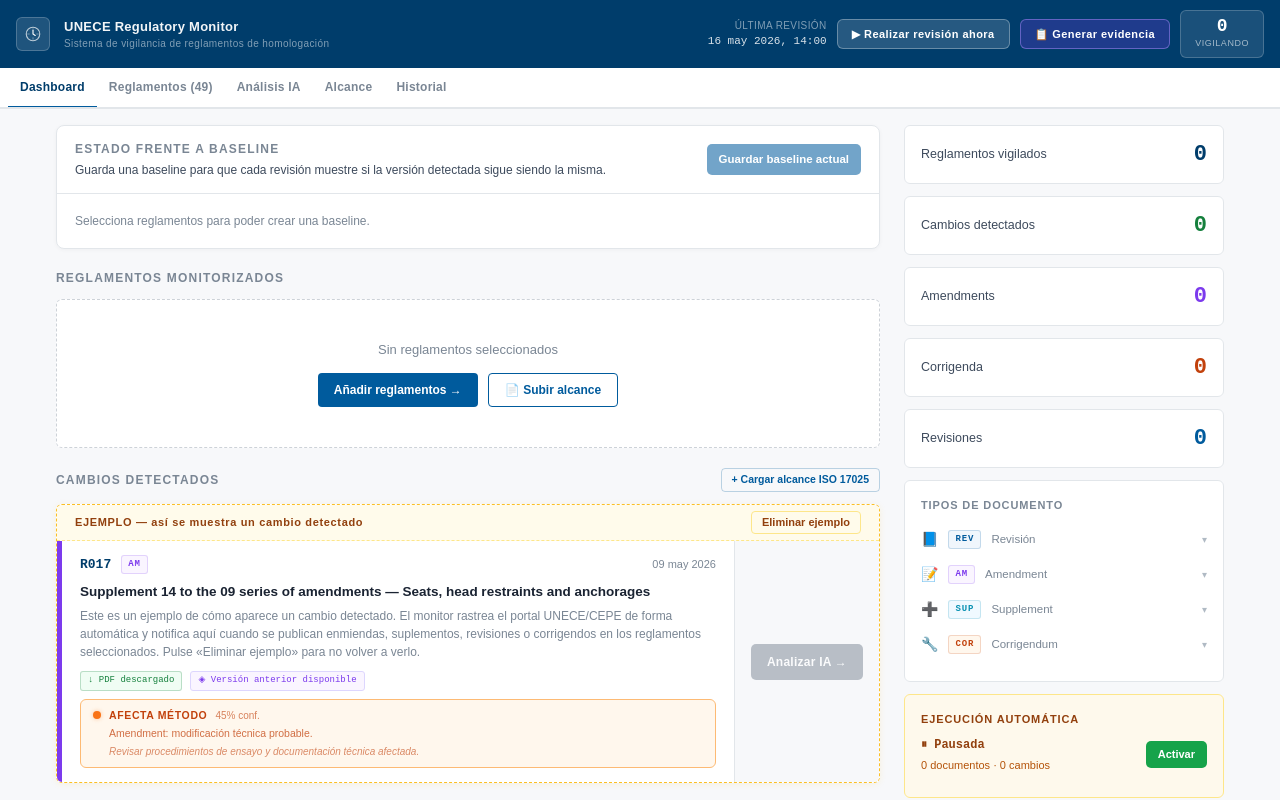
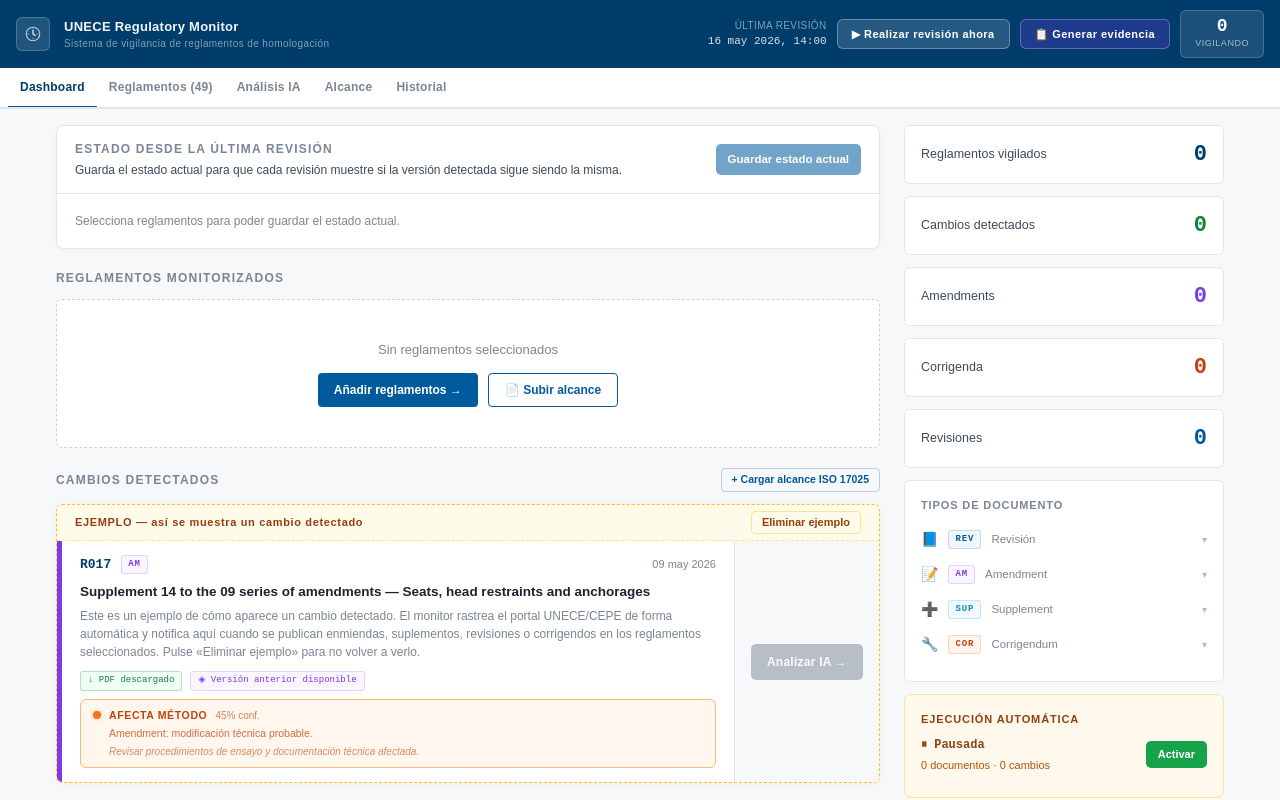
Before and after one commit to kamizuke/unece-monitor, a Next.js app: page / in a window 1280 px wide. Shown: the top 800 px of the page. Built offline with nearby package versions, Linux system fonts and the light colour scheme.

Commit message:
Replace baseline wording in UI

```diff
--- a/app/UneceApp.tsx
+++ b/app/UneceApp.tsx
@@ -956,7 +956,7 @@
             </button>
             {!baselineSet && !lastCheck && !triggering && (
               <div style={{ fontSize:9.5, color:"rgba(255,255,255,.55)", textAlign:"center" as const, maxWidth:140, lineHeight:1.4 }}>
-                Primera ejecución: establece la línea base
+                Primera ejecución: guarda el estado inicial
               </div>
             )}
             {triggerMsg && (
@@ -1048,37 +1048,37 @@
           <div className="dashboard-grid" style={{ display:"grid", gridTemplateColumns:"1fr 320px", gap:24, alignItems:"start" }}>
             <div style={{ display:"flex", flexDirection:"column", gap:20 }}>
 
-              {/* Baseline established banner */}
+              {/* Review state established banner */}
               {showBaselineBanner && (
                 <div style={{ background:"#f0fdf4", border:"1.5px solid #86efac", borderRadius:8, padding:"14px 18px", display:"flex", gap:14, alignItems:"flex-start", animation:"fadeUp .3s ease" }}>
                   <span style={{ fontSize:22, lineHeight:1 }}>📍</span>
                   <div style={{ flex:1 }}>
-                    <div style={{ fontWeight:700, fontSize:13, color:"#166534", marginBottom:3 }}>Línea base establecida</div>
+                    <div style={{ fontWeight:700, fontSize:13, color:"#166534", marginBottom:3 }}>Estado desde la última revisión guardado</div>
                     <div style={{ fontSize:12, color:"#15803d", lineHeight:1.5 }}>
-                      Esta primera revisión captura el estado actual de los reglamentos seleccionados. No se esperan cambios detectados todavía — a partir de ahora el monitor comparará cada nueva revisión con esta foto inicial y alertará cuando aparezcan modificaciones.
+                      Esta primera revisión captura el estado actual de los reglamentos seleccionados. No se esperan cambios detectados todavía — a partir de ahora el monitor comparará cada nueva revisión con el estado desde la última revisión y alertará cuando aparezcan modificaciones.
                     </div>
                   </div>
                   <button onClick={() => setShowBaselineBanner(false)} style={{ background:"none", border:"none", cursor:"pointer", color:"#16a34a", fontSize:16, lineHeight:1, padding:0, flexShrink:0 }} title="Cerrar">✕</button>
                 </div>
               )}
 
-              {/* Baseline vs current version */}
+              {/* Saved review state vs current version */}
               <section style={{ background:"white", border:`1px solid ${baselineChangedCount > 0 ? "#fdba74" : T.border}`, borderRadius:8, overflow:"hidden", boxShadow:"0 1px 4px rgba(0,0,0,.04)" }}>
                 <div style={{ padding:"14px 18px", borderBottom:`1px solid ${T.border}`, display:"flex", justifyContent:"space-between", gap:12, alignItems:"center", flexWrap:"wrap" as const }}>
                   <div>
                     <h2 style={{ fontFamily:T.sans, fontSize:12, fontWeight:700, color:T.muted, letterSpacing:"0.1em", textTransform:"uppercase" as const, margin:"0 0 4px" }}>
-                      Estado frente a baseline
+                      Estado desde la última revisión
                     </h2>
                     <div style={{ fontSize:12, color:T.body, lineHeight:1.45 }}>
                       {baselineSnapshot
-                        ? <>Baseline guardada el {new Date(baselineSnapshot.createdAt).toLocaleString("es-ES", { day:"2-digit", month:"short", year:"numeric", hour:"2-digit", minute:"2-digit", timeZone:"Europe/Madrid" })}. Cada revisión compara la versión actual contra esta foto.</>
-                        : "Guarda una baseline para que cada revisión muestre si la versión detectada sigue siendo la misma."}
+                        ? <>Estado guardado el {new Date(baselineSnapshot.createdAt).toLocaleString("es-ES", { day:"2-digit", month:"short", year:"numeric", hour:"2-digit", minute:"2-digit", timeZone:"Europe/Madrid" })}. Cada revisión compara la versión actual contra ese estado.</>
+                        : "Guarda el estado actual para que cada revisión muestre si la versión detectada sigue siendo la misma."}
                     </div>
                   </div>
                   <div style={{ display:"flex", gap:8, alignItems:"center", flexWrap:"wrap" as const }}>
                     {baselineSnapshot && (
                       <span style={{ fontFamily:T.mono, fontSize:11, fontWeight:700, color:baselineChangedCount > 0 ? "#c2410c" : T.ok, background:baselineChangedCount > 0 ? "#fff7ed" : T.okBg, border:`1px solid ${baselineChangedCount > 0 ? "#fdba74" : "#bbf7d0"}`, borderRadius:4, padding:"5px 9px" }}>
-                        {baselineChangedCount > 0 ? `${baselineChangedCount} con nueva versión` : "Todo igual que baseline"}
+                        {baselineChangedCount > 0 ? `${baselineChangedCount} con nueva versión` : "Todo igual que la última revisión"}
                       </span>
                     )}
                     <button
@@ -1086,19 +1086,19 @@
                       disabled={monitored.size === 0}
                       style={{ background:T.blue, color:"white", border:"none", borderRadius:5, padding:"7px 12px", fontSize:11.5, fontWeight:700, cursor:monitored.size === 0 ? "not-allowed" : "pointer", opacity:monitored.size === 0 ? .55 : 1, fontFamily:T.sans }}
                     >
-                      {baselineSnapshot ? "Actualizar baseline" : "Guardar baseline actual"}
+                      {baselineSnapshot ? "Actualizar estado" : "Guardar estado actual"}
                     </button>
                   </div>
                 </div>
 
                 {monitored.size === 0 ? (
-                  <div style={{ padding:18, fontSize:12, color:T.muted }}>Selecciona reglamentos para poder crear una baseline.</div>
+                  <div style={{ padding:18, fontSize:12, color:T.muted }}>Selecciona reglamentos para poder guardar el estado actual.</div>
                 ) : (
                   <div style={{ display:"flex", flexDirection:"column" }}>
                     {versionRows.map(row => {
                       const statusColor = !row.baseline ? T.warn : row.changed ? "#c2410c" : T.ok;
                       const statusBg = !row.baseline ? T.warnBg : row.changed ? "#fff7ed" : T.okBg;
-                      const statusLabel = !row.baseline ? "Sin baseline" : row.changed ? "Nueva versión" : "Misma versión";
+                      const statusLabel = !row.baseline ? "Sin estado guardado" : row.changed ? "Nueva versión" : "Misma versión";
                       return (
                         <div key={row.reg} className="baseline-version-row" style={{ padding:"12px 18px", borderTop:`1px solid ${T.border}` }}>
                           <div>
@@ -1106,7 +1106,7 @@
                             <div style={{ fontSize:10, color:T.dim, marginTop:2 }}>{row.title}</div>
                           </div>
                           <div>
-                            <div style={{ fontSize:10, color:T.muted, textTransform:"uppercase" as const, letterSpacing:"0.08em", fontWeight:700, marginBottom:3 }}>Baseline</div>
+                            <div style={{ fontSize:10, color:T.muted, textTransform:"uppercase" as const, letterSpacing:"0.08em", fontWeight:700, marginBottom:3 }}>Estado guardado</div>
                             <div style={{ fontSize:11.5, color:row.baseline ? T.body : T.dim, lineHeight:1.35 }}>
                               {row.baseline?.title ?? "Pendiente de guardar"}
                             </div>
```
